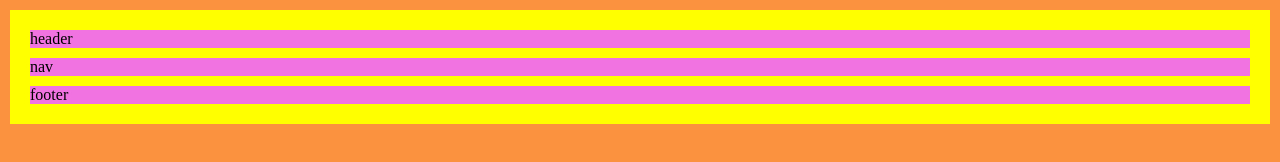
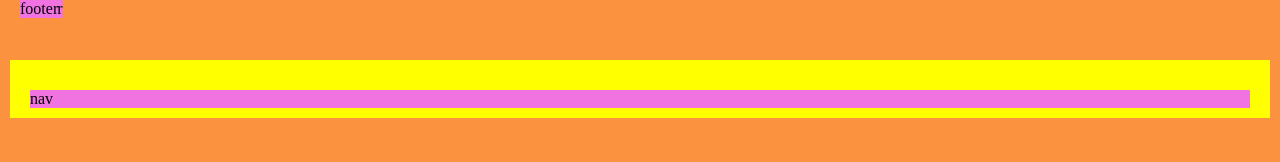
Before and after one commit to JasonMwenyo/2.css-positioning, a plain HTML site: page index.html in a window 1280 px wide. Shown: the top 162 px of the page. Drawn offline with Linux system fonts and the light colour scheme.

Commit message:
'changes'

```diff
--- a/style.css
+++ b/style.css
@@ -1,25 +1,36 @@
 html {
     background-color: #fa923f;
     padding: 10px;
+    height: 3000px;
 }
 
 body {
     background-color: yellow;
     padding: 10px;
-    margin: 0;
+    margin: 0px;
+    position: relative;
+    top: 50px;
 }
 
 header {
     background-color: #f073e1;
-    margin: 10px;
+    position: fixed;
+    top: 0px;
+    left: 20px;
+    z-index: 10;
 }
 
 nav {
     background-color: #f073e1;
     margin: 10px;
+    position: relative;
+    top: 10px;
 }
 
 footer {
     background-color: #f073e1;
-    margin: 10px;
+    /* margin: 10px; */
+    position: fixed;
+    top: 0px;
+    z-index: 11;
 }
```
